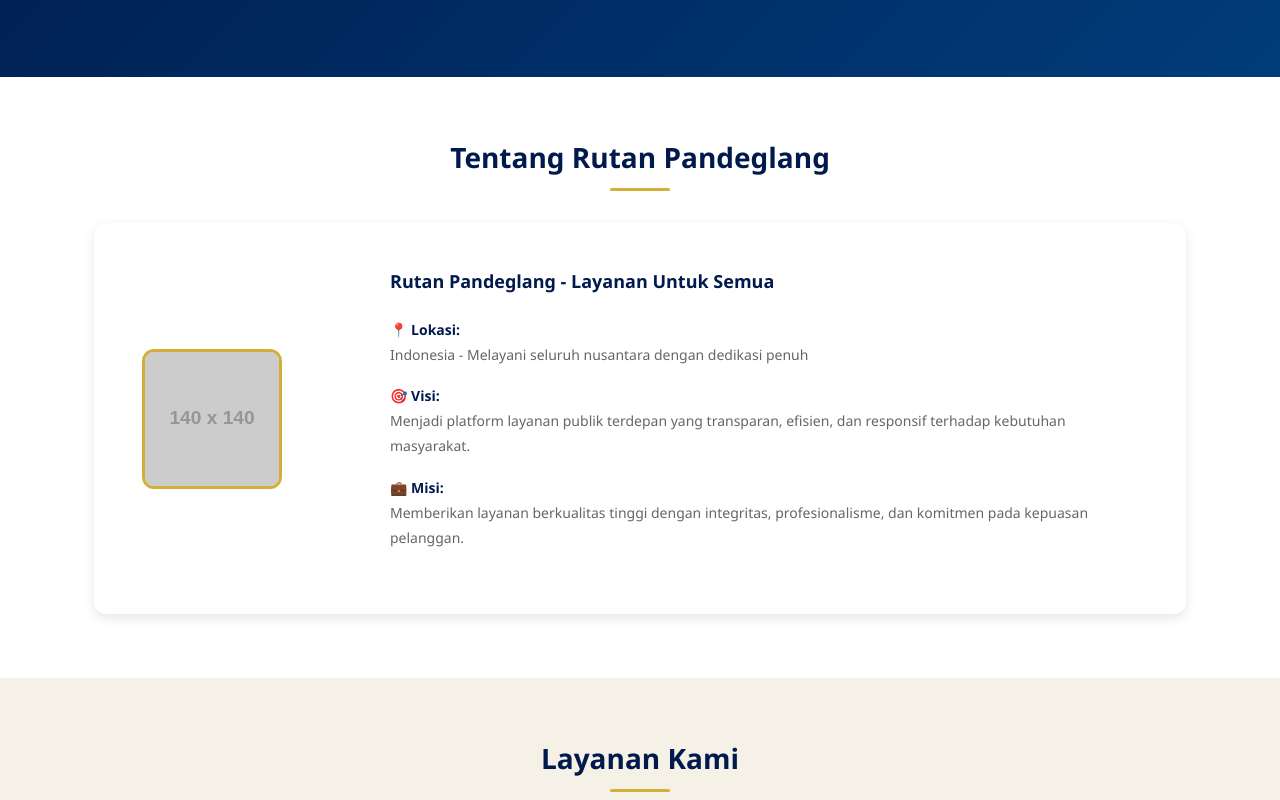
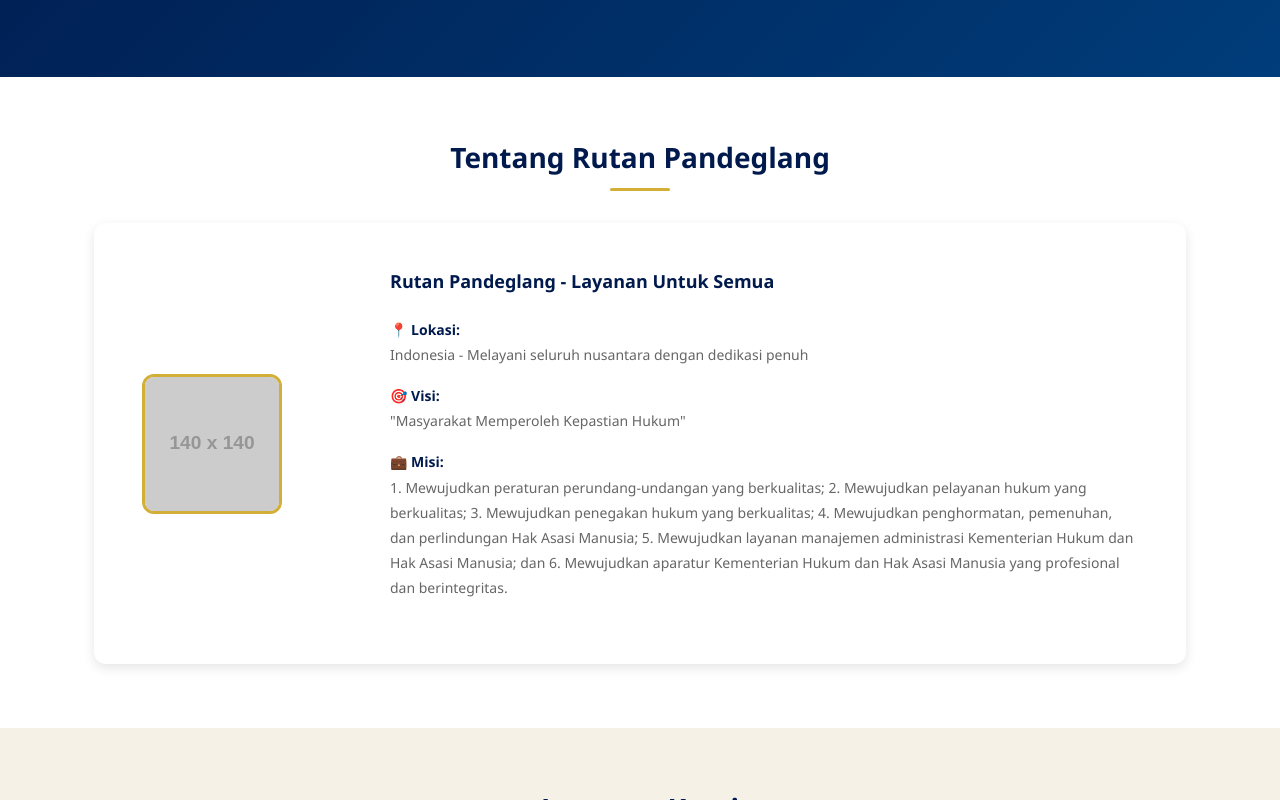
Before and after one commit to kurrrrr-coder/rupande, a plain HTML site: page index.html in a window 1280 px wide. Shown: the part 409-1209 px from the top of the page. Drawn offline with Linux system fonts and the light colour scheme; placeholder pictures from the web are drawn by us.

Commit message:
Update index.html

```diff
--- a/index.html
+++ b/index.html
@@ -60,11 +60,16 @@
                     </p>
                     <p>
                         <strong>🎯 Visi:</strong><br>
-                        Menjadi platform layanan publik terdepan yang transparan, efisien, dan responsif terhadap kebutuhan masyarakat.
+                        "Masyarakat Memperoleh Kepastian Hukum"
                     </p>
                     <p>
                         <strong>💼 Misi:</strong><br>
-                        Memberikan layanan berkualitas tinggi dengan integritas, profesionalisme, dan komitmen pada kepuasan pelanggan.
+                    1. Mewujudkan peraturan perundang-undangan yang berkualitas;
+                    2. Mewujudkan pelayanan hukum yang berkualitas;
+                    3. Mewujudkan penegakan hukum yang berkualitas;
+                    4. Mewujudkan penghormatan, pemenuhan, dan perlindungan Hak Asasi Manusia;
+                    5. Mewujudkan layanan manajemen administrasi Kementerian Hukum dan Hak Asasi Manusia; dan
+                    6. Mewujudkan aparatur Kementerian Hukum dan Hak Asasi Manusia yang profesional dan berintegritas.
                     </p>
                 </div>
             </div>
```
